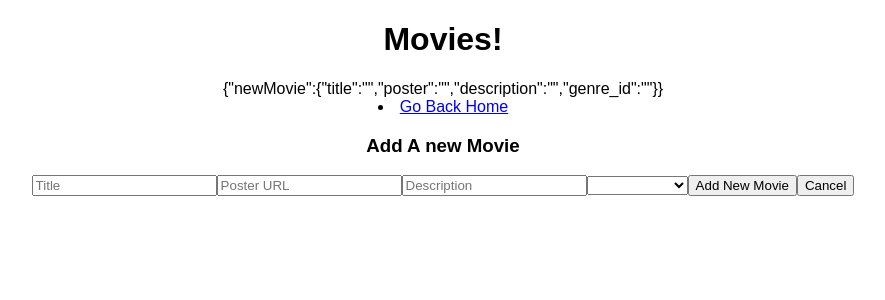
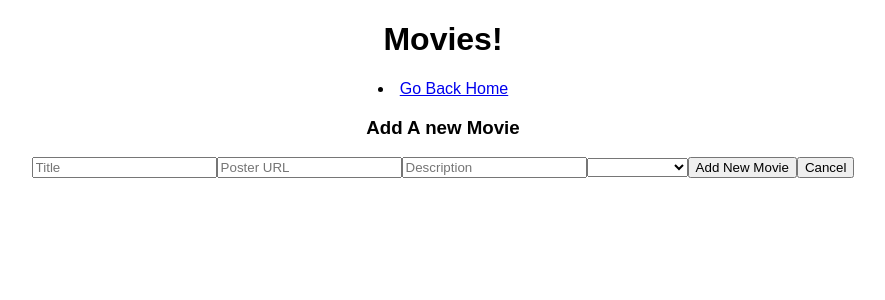
Before and after one commit to laramaurine/movie-sagas, a React (Create React App) app: page /#/addMovie in a window 1280 px wide. Shown: the top 300 px of the page, without its empty margins (197-1082 px from the left). Built offline with nearby package versions, Linux system fonts and the light colour scheme.

Commit message:
revoce stringify

```diff
--- a/src/components/AddMovie/AddMovie.js
+++ b/src/components/AddMovie/AddMovie.js
@@ -41,7 +41,7 @@ class AddMovie extends Component {
 
         return(
             <div>
-                {JSON.stringify(this.state)}
+                {/* {JSON.stringify(this.state)} */}
             <li><Link to="/">Go Back Home</Link></li>
             <h3>Add A new Movie</h3>
 
```
